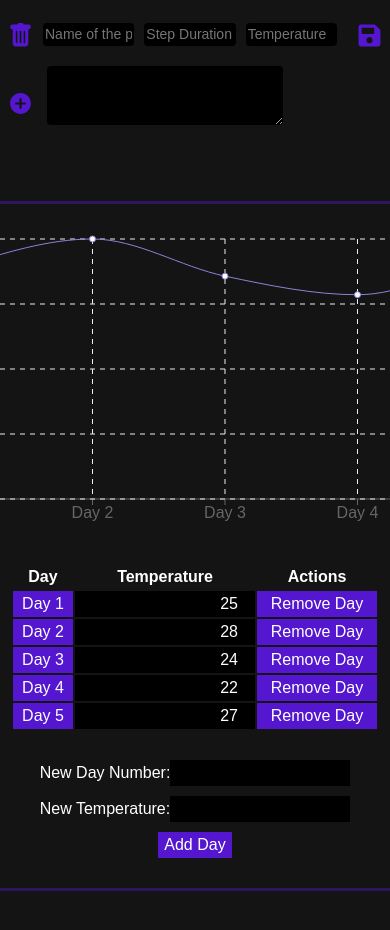
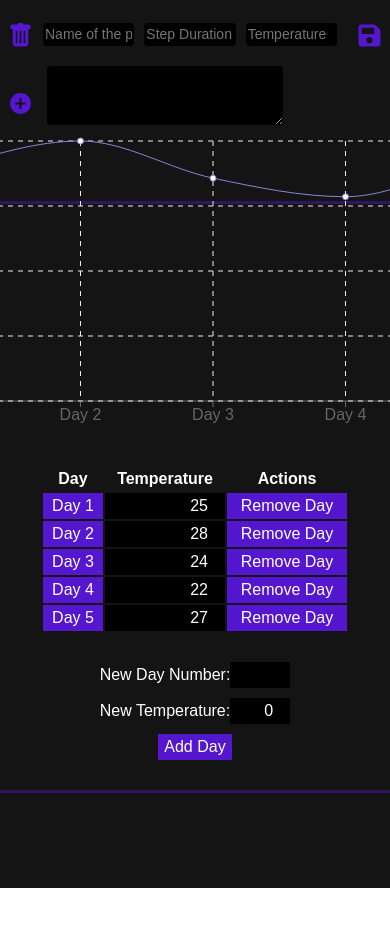
Before and after one commit to Francescostefan1998/beerbuzz-frontend, a React (Create React App) app: page /fermentation in a window 390 px wide. Shown: the part 1300-2230 px from the top of the page. After the commit the page ends 2188 px from the top, so only its background shows below. Built offline with nearby package versions, Linux system fonts and the light colour scheme.

Commit message:
adjusting chart
responsiveness and mutation state

```diff
--- a/src/components/home/brew/brewProcess/fermentation/fermentationChart/FermentationChart.jsx
+++ b/src/components/home/brew/brewProcess/fermentation/fermentationChart/FermentationChart.jsx
@@ -24,15 +24,23 @@ const Chart = () => {
 
   const [newChartData, setNewChartData] = useState([]);
   const [newDayNumber, setNewDayNumber] = useState("");
-  const [newTemperature, setNewTemperature] = useState("");
+  const [newTemperature, setNewTemperature] = useState(0);
   const dispatch = useDispatch();
   const handleTemperatureChange = (event, index) => {
     const newData = [...data];
-    newData[index].temperature = event.target.value;
+    newData[index] = {
+      ...newData[index],
+      temperature: parseFloat(event.target.value),
+    };
     setData(newData);
   };
+
   useEffect(() => {
-    dispatch(addChartRecipeAction(data));
+    console.log(data);
+    setTimeout(
+      () => setTimeout(() => dispatch(addChartRecipeAction(data)), 1000),
+      1000
+    );
   }, [data]);
   const handleAddDay = () => {
     const newDay = { day: `Day ${newDayNumber}`, temperature: newTemperature };
@@ -49,7 +57,7 @@ const Chart = () => {
     newData.splice(insertIndex, 0, newDay);
     setData(newData);
     setNewDayNumber("");
-    setNewTemperature("");
+    setNewTemperature(0);
   };
 
   const handleRemoveDay = (index) => {
@@ -63,7 +71,7 @@ const Chart = () => {
   };
 
   const handleNewTemperatureChange = (event) => {
-    setNewTemperature(event.target.value);
+    setNewTemperature(parseFloat(event.target.value));
   };
 
   return (
--- a/src/components/home/brew/brewProcess/fermentation/fermentationChart/fermentationChart.css
+++ b/src/components/home/brew/brewProcess/fermentation/fermentationChart/fermentationChart.css
@@ -1,12 +1,18 @@
 .fermentationChart {
   width: 100%;
   display: flex;
-  align-items: center;
+  align-items: flex-end;
+  justify-content: space-between;
   margin-top: 30px;
   gap: 30px;
   padding: 30px;
   border-bottom: 3px solid var(--main-secondary-opacue);
   overflow-x: hidden;
+  overflow-y: hidden;
+}
+.fermentationChart table {
+}
+.fermentationChart-insert {
 }
 .fermentationChart input {
   background-color: var(--background-black);
@@ -83,17 +89,37 @@ td.day-number-chart-number {
 }
 #lineChart {
 }
-
+@media (max-width: 1400px) {
+  .fermentationChart {
+    gap: 10px;
+    padding: 10px;
+  }
+  .input-chart-number-widher {
+    width: 60px !important;
+  }
+}
 @media (max-width: 1324px) {
   #lineChart {
     width: 400px;
     height: 400px;
+  }
+  .fermentationChart {
+    margin-top: -6vh !important;
+  }
+}
+@media (max-width: 1114px) {
+  .input-chart-number {
+    width: 40px !important;
   }
 }
 @media (max-width: 1024px) {
   .fermentationChart {
     flex-direction: column;
     padding: 10px;
+    margin-top: -1vh !important;
+  }
+  .input-chart-number {
+    width: 80px !important;
   }
   #lineChart {
     width: 600px;
@@ -104,17 +130,26 @@ td.day-number-chart-number {
     display: none;
   }
 }
-
-@media (max-width: 788px) {
+@media (min-width: 768px) {
+  .fermentationChart {
+    align-items: flex-end;
+  }
+}
+@media (max-width: 768px) {
   .fermentationChart {
     flex-direction: column;
+    margin-top: -6vh !important;
     padding: 10px;
     padding-top: 0px;
     padding-bottom: 30px;
+    align-items: center;
   }
   #lineChart {
     width: 400px;
     height: 400px;
+  }
+  .input-chart-number {
+    width: 120px !important;
   }
 }
 
@@ -122,6 +157,11 @@ td.day-number-chart-number {
   #lineChart {
     width: 300px;
     height: 400px;
+    margin-left: -2.8vh;
+  }
+  .fermentationChart {
+    flex-direction: column;
+    margin-top: -8vh !important;
   }
   .fermentationChart input {
     width: 180px;
--- a/src/components/home/brew/brewProcess/fermentation/fermentationChartCheck/FermentationChartCheck.jsx
+++ b/src/components/home/brew/brewProcess/fermentation/fermentationChartCheck/FermentationChartCheck.jsx
@@ -12,15 +12,11 @@ import {
   Tooltip,
   Legend,
 } from "recharts";
+import { useSelector } from "react-redux";
+const FermentationChartCheck = () => {
+  const chartData = useSelector((state) => state.createRecipe.chart);
 
-const FermentationChartCheck = () => {
-  const [data, setData] = useState([
-    { day: "Day 1", temperature: 25 },
-    { day: "Day 2", temperature: 28 },
-    { day: "Day 3", temperature: 24 },
-    { day: "Day 4", temperature: 22 },
-    { day: "Day 5", temperature: 27 },
-  ]);
+  const [data, setData] = useState(chartData);
 
   const [newChartData, setNewChartData] = useState([]);
   const [newDayNumber, setNewDayNumber] = useState("");
@@ -32,7 +28,7 @@ const FermentationChartCheck = () => {
     setData(newData);
   };
   useEffect(() => {
-    dispatch(addChartRecipeAction(data));
+    console.log(data);
   }, [data]);
   const handleAddDay = () => {
     const newDay = { day: `Day ${newDayNumber}`, temperature: newTemperature };
@@ -81,7 +77,6 @@ const FermentationChartCheck = () => {
           <tr>
             <th>Day</th>
             <th>Temperature</th>
-            <th>Actions</th>
           </tr>
         </thead>
         <tbody>
@@ -91,48 +86,15 @@ const FermentationChartCheck = () => {
                 <button className="button-chart-none">{entry.day}</button>
               </td>
               <td>
-                <input
-                  className="input-chart-number"
-                  type="number"
-                  value={entry.temperature}
-                  onChange={(event) => handleTemperatureChange(event, index)}
-                />
-              </td>
-              <td>
-                <button
-                  onClick={() => handleRemoveDay(index)}
-                  className="button-chart-pink"
-                >
-                  Remove Day
+                <button className="button-chart-none">
+                  {entry.temperature}
                 </button>
               </td>
+              <td></td>
             </tr>
           ))}
         </tbody>
       </table>
-      <div className="fermentationChart-insert">
-        <div>
-          <label>New Day Number:</label>
-          <input
-            className="input-chart-number-widher"
-            type="number"
-            value={newDayNumber}
-            onChange={handleNewDayNumberChange}
-          />
-        </div>
-        <div>
-          <label>New Temperature:</label>
-          <input
-            className="input-chart-number-widher"
-            type="number"
-            value={newTemperature}
-            onChange={handleNewTemperatureChange}
-          />
-        </div>
-        <div>
-          <button onClick={handleAddDay}>Add Day</button>
-        </div>
-      </div>
     </div>
   );
 };
```
